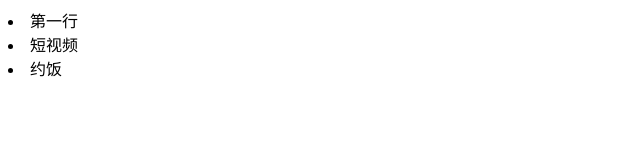
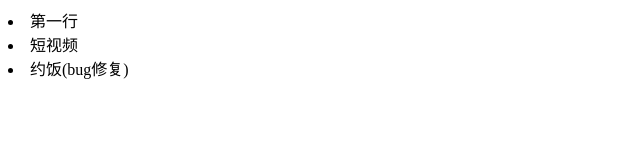
Before and after one commit to 287m/dbhot, a plain HTML site: page index.html in a window 1280 px wide. Shown: the full height of the page, 0-640 px from the left. Drawn offline with Linux system fonts and the light colour scheme.

Commit message:
约饭bug修复

```diff
--- a/index.html
+++ b/index.html
@@ -1,3 +1,3 @@
 <li>第一行</li>
 <li>短视频</li>
-<li>约饭</li>
+<li>约饭(bug修复)</li>
```
